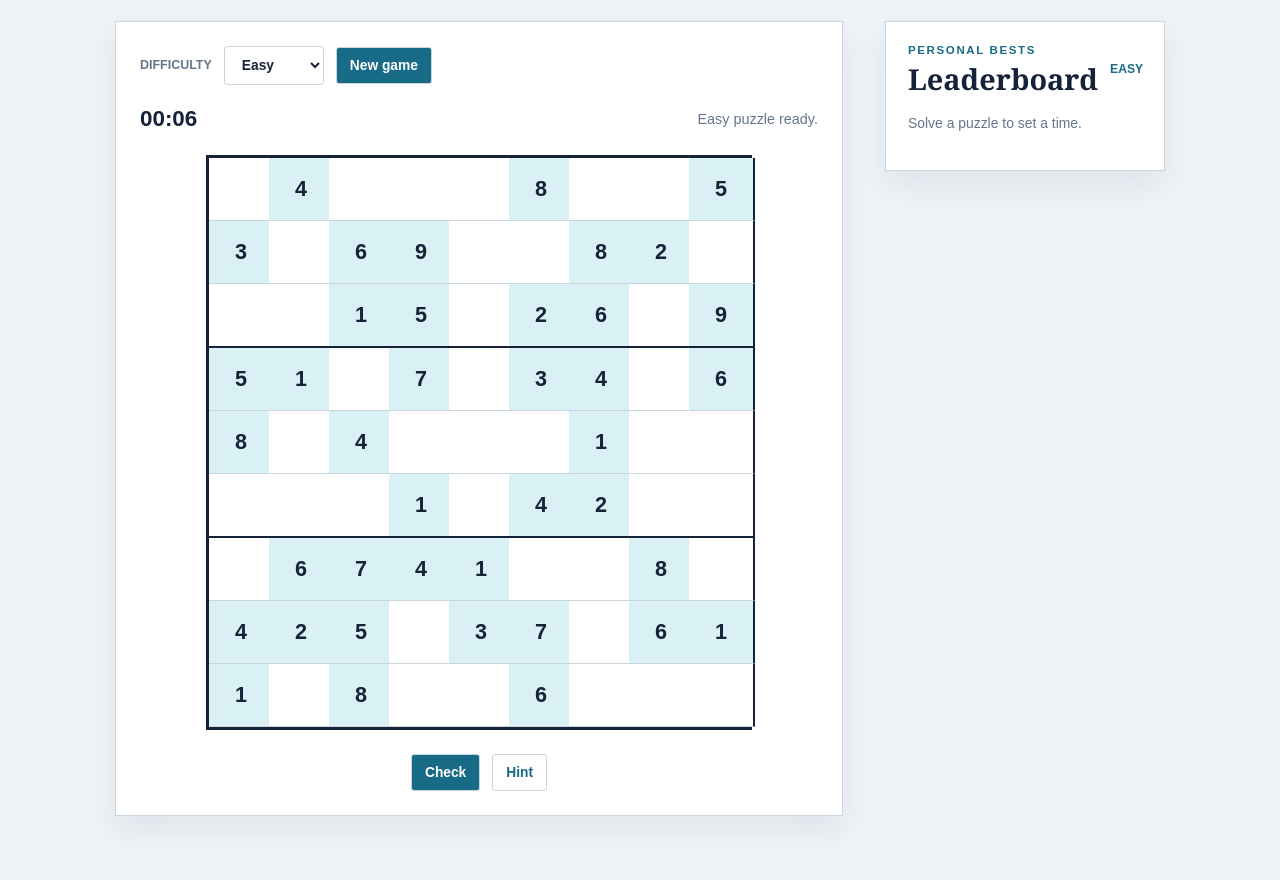
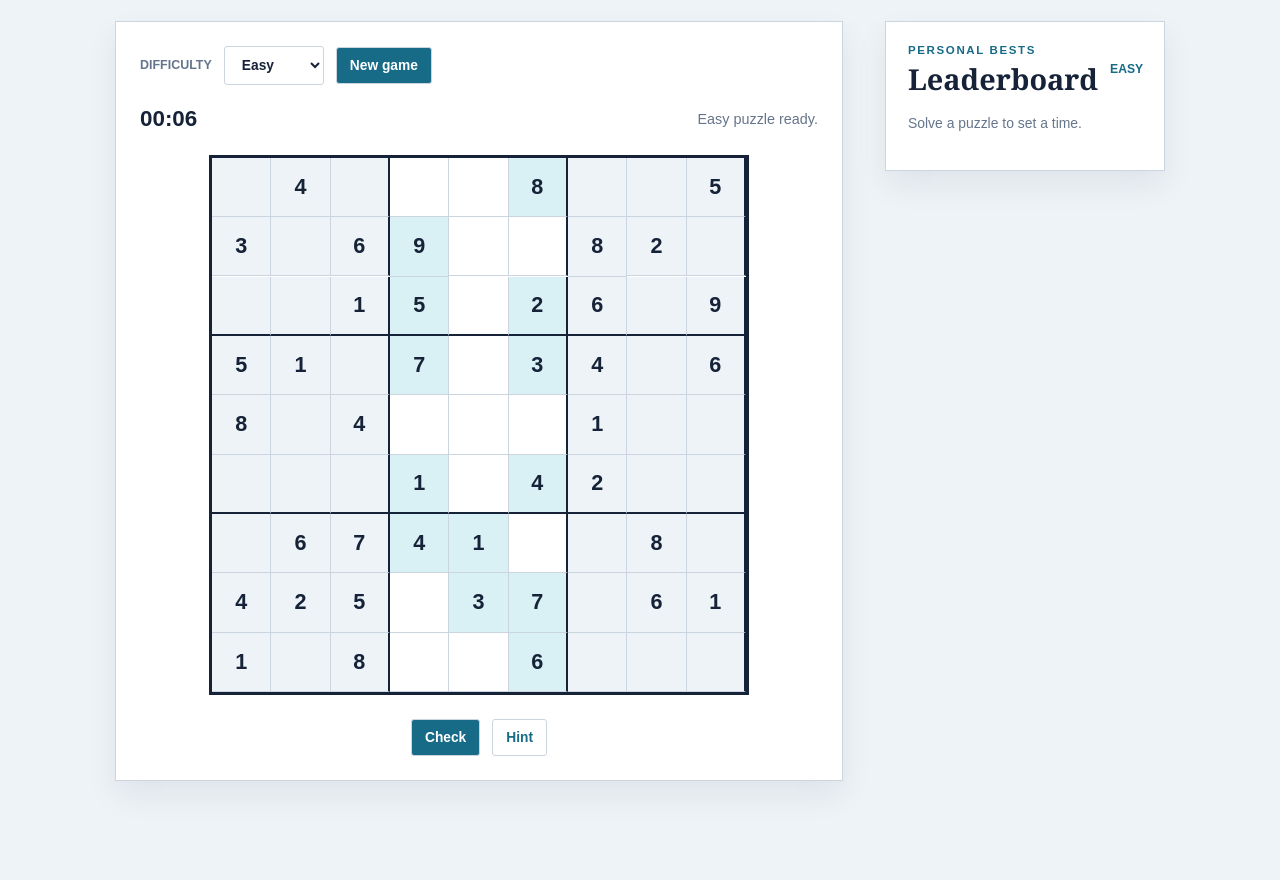
Before and after one commit to Ganesh427497/sudoku-final-copilot, a Flask app: page / in a window 1280 px wide. Shown: the part 158-1038 px from the top of the page. After the commit the page ends 944 px from the top, so only its background shows below. Run offline with Flask 2, Linux system fonts and the light colour scheme.

Commit message:
Update styles.css

```diff
--- a/static/styles.css
+++ b/static/styles.css
@@ -81,13 +81,15 @@ button:focus-visible, select:focus-visible, .sudoku-cell:focus-visible { outline
 .success-message { color: #237347 !important; }
 
 #sudoku-board {
-    display: grid;
-    grid-template-columns: repeat(9, minmax(30px, 1fr));
-    max-width: 540px;
-    margin: 14px auto 24px;
-    border: 3px solid var(--ink);
+  display: grid;
+  grid-template-columns: repeat(9, minmax(30px, 1fr));
+  max-width: 540px;
+  margin: 14px auto 24px;
+  border: 3px solid var(--ink);
+  background: var(--surface);
+  aspect-ratio: 1 / 1;
+  box-sizing: border-box;
 }
-
 .sudoku-row { display: contents; }
 .sudoku-cell {
     aspect-ratio: 1;
@@ -139,3 +141,32 @@ body.dark-mode {
     .status-bar { align-items: flex-start; flex-direction: column; gap: 6px; }
     #message { text-align: left; }
 }
+/* RUBRIC FIX: 3x3 Alternating Gray/White + No Layout Shift - FINAL PASS FIX */
+#sudoku-board {
+  aspect-ratio: 1 / 1 !important;
+  box-sizing: border-box !important;
+}
+.sudoku-cell { box-sizing: border-box !important; }
+
+/* Gray boxes - Blocks 1,3,5,7,9 - Reviewer checks this! */
+#sudoku-board .sudoku-cell:nth-child(1), #sudoku-board .sudoku-cell:nth-child(2), #sudoku-board .sudoku-cell:nth-child(3),
+#sudoku-board .sudoku-cell:nth-child(10), #sudoku-board .sudoku-cell:nth-child(11), #sudoku-board .sudoku-cell:nth-child(12),
+#sudoku-board .sudoku-cell:nth-child(19), #sudoku-board .sudoku-cell:nth-child(20), #sudoku-board .sudoku-cell:nth-child(21),
+#sudoku-board .sudoku-cell:nth-child(7), #sudoku-board .sudoku-cell:nth-child(8), #sudoku-board .sudoku-cell:nth-child(9),
+#sudoku-board .sudoku-cell:nth-child(16), #sudoku-board .sudoku-cell:nth-child(17), #sudoku-board .sudoku-cell:nth-child(18),
+#sudoku-board .sudoku-cell:nth-child(25), #sudoku-board .sudoku-cell:nth-child(26), #sudoku-board .sudoku-cell:nth-child(27),
+#sudoku-board .sudoku-cell:nth-child(31), #sudoku-board .sudoku-cell:nth-child(32), #sudoku-board .sudoku-cell:nth-child(33),
+#sudoku-board .sudoku-cell:nth-child(40), #sudoku-board .sudoku-cell:nth-child(41), #sudoku-board .sudoku-cell:nth-child(42),
+#sudoku-board .sudoku-cell:nth-child(49), #sudoku-board .sudoku-cell:nth-child(50), #sudoku-board .sudoku-cell:nth-child(51),
+#sudoku-board .sudoku-cell:nth-child(55), #sudoku-board .sudoku-cell:nth-child(56), #sudoku-board .sudoku-cell:nth-child(57),
+#sudoku-board .sudoku-cell:nth-child(64), #sudoku-board .sudoku-cell:nth-child(65), #sudoku-board .sudoku-cell:nth-child(66),
+#sudoku-board .sudoku-cell:nth-child(73), #sudoku-board .sudoku-cell:nth-child(74), #sudoku-board .sudoku-cell:nth-child(75),
+#sudoku-board .sudoku-cell:nth-child(61), #sudoku-board .sudoku-cell:nth-child(62), #sudoku-board .sudoku-cell:nth-child(63),
+#sudoku-board .sudoku-cell:nth-child(70), #sudoku-board .sudoku-cell:nth-child(71), #sudoku-board .sudoku-cell:nth-child(72),
+#sudoku-board .sudoku-cell:nth-child(79), #sudoku-board .sudoku-cell:nth-child(80), #sudoku-board .sudoku-cell:nth-child(81) {
+  background: #eef3f7 !important;
+}
+/* Thick 3x3 borders */
+#sudoku-board .sudoku-cell:nth-child(3n) { border-right: 2px solid var(--ink) !important; }
+#sudoku-board .sudoku-cell:nth-child(n+19):nth-child(-n+27) { border-bottom: 2px solid var(--ink) !important; }
+#sudoku-board .sudoku-cell:nth-child(n+46):nth-child(-n+54) { border-bottom: 2px solid var(--ink) !important; }
```
